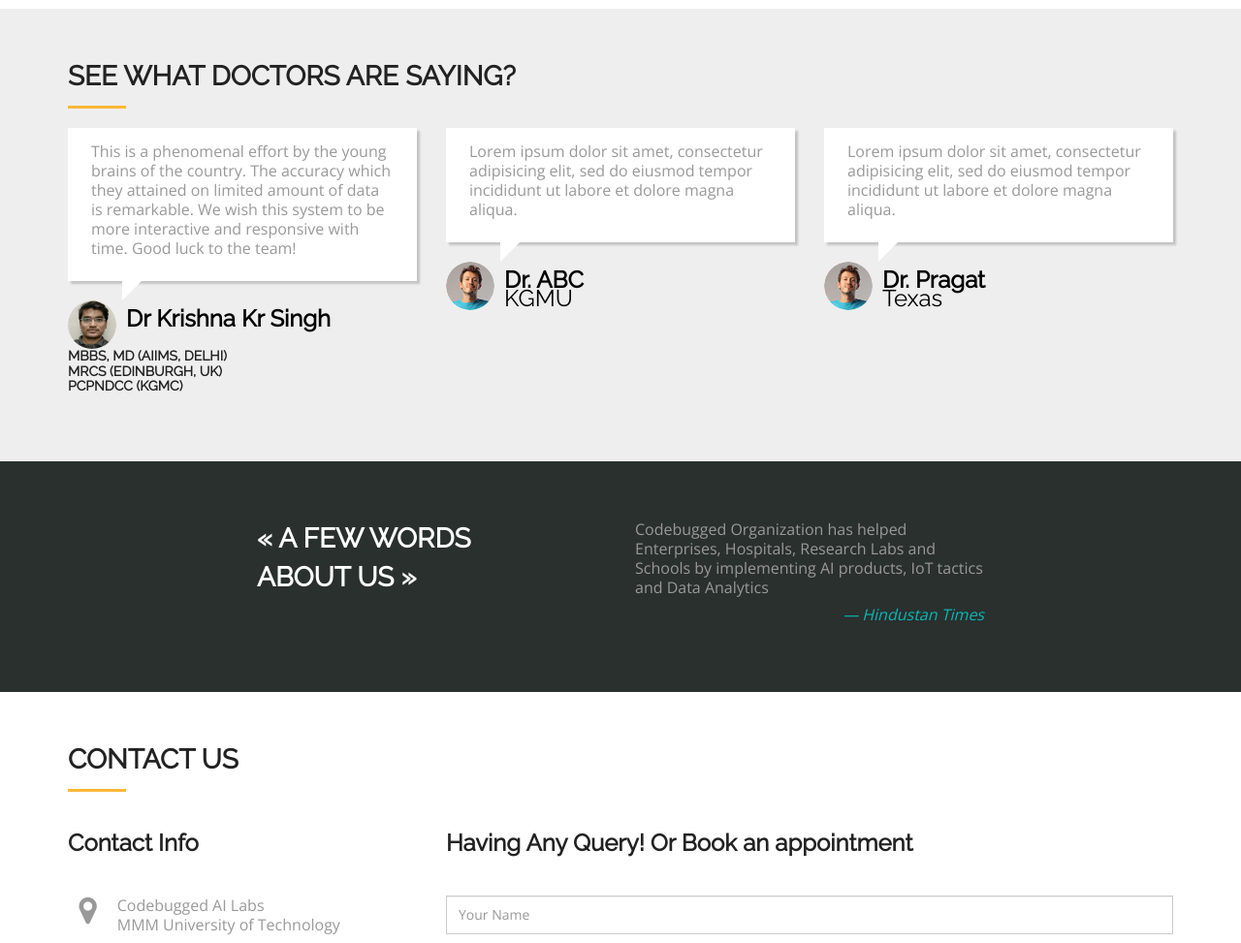
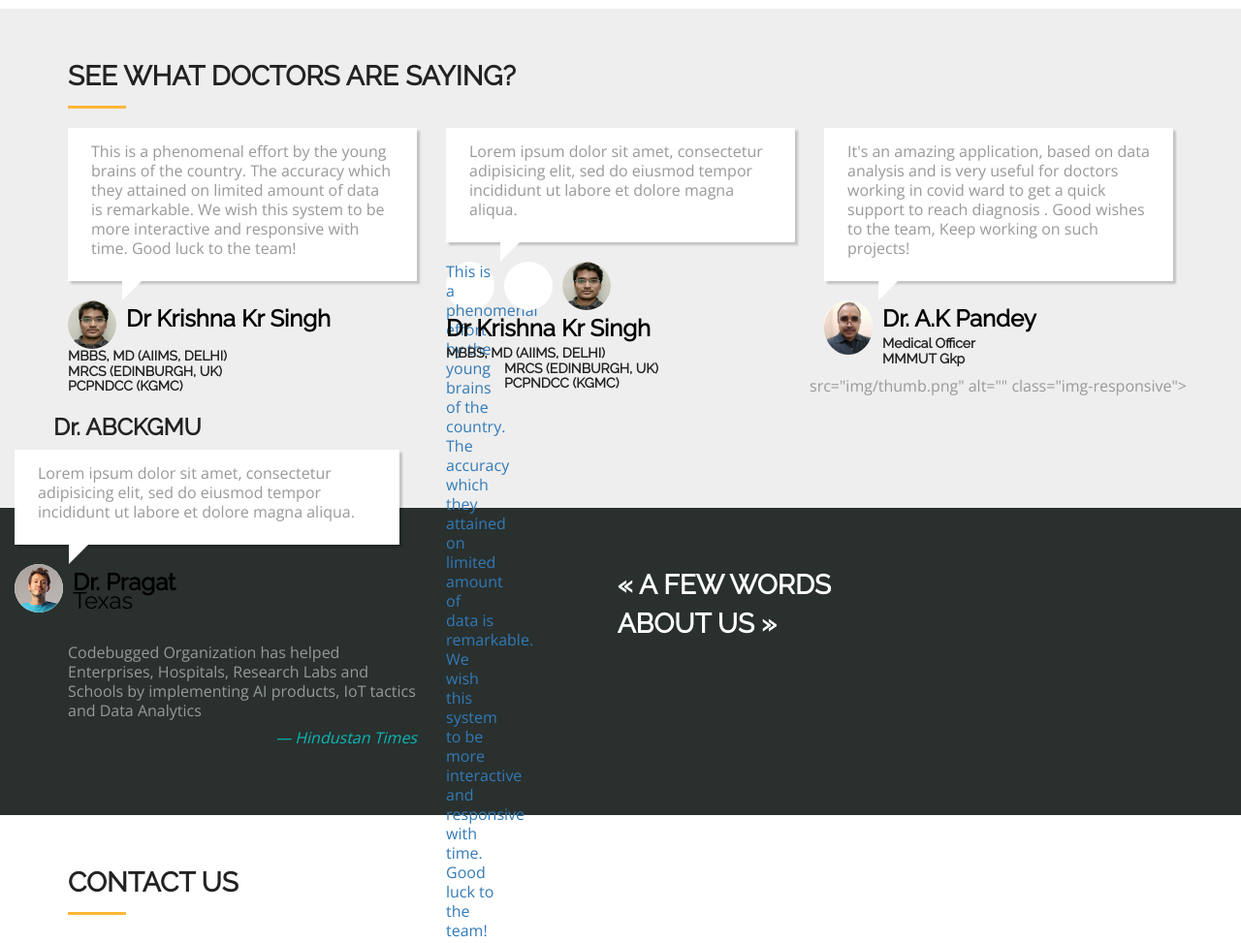
Before and after one commit to Codebugged-Research/Covidplus, a website: page index.html in a window 1280 px wide. Shown: the part 3220-4193 px from the top of the page at 97% size. Drawn offline with nearby package versions, Linux system fonts and the light colour scheme; a web font is replaced by a local one.

Commit message:
Update index.html

```diff
--- a/index.html
+++ b/index.html
@@ -210,7 +210,30 @@ PCPNDCC (KGMC)</span></h5>
           </div>
           <div class="testi-info">
             <!-- User Image -->
-            <a href="#"><img src="img/thumb.png" alt="" class="img-responsive"></a>
+            <a href="#"><img<!-- Paragraph -->
+            <p>This is a phenomenal effort by the young brains of the country. The accuracy which they attained on limited amount of data is remarkable. We wish this system to be more interactive and responsive with time. Good luck to the team!</p>
+          </div>
+          <div class="testi-info">
+            <!-- User Image -->
+            <a href="#"><img src="img/dr2.jpeg" alt="" class="img-responsive"></a>
+            <!-- User Name -->
+            <h3>Dr Krishna Kr Singh</h3><h5 style="margin-top: -3px;"><span>MBBS, MD (AIIMS, DELHI)</span></h5>
+<h5 style="padding-left: 60px;margin-top: -10px;">MRCS (EDINBURGH, UK)</h5>
+<h5 style="padding-left: 60px;margin-top: -10px;">PCPNDCC (KGMC)</h5>
+          </div>
+        </div>
+        <div class="col-md-4 col-sm-4">
+          <div class="testi-details">
+            <!-- Paragraph -->
+            <p>It's an amazing application, based on data analysis and is very useful for doctors working in covid ward to get a quick support to reach diagnosis . Good wishes to the team, Keep working on such projects!</p>
+          </div>
+          <div class="testi-info">
+            <!-- User Image -->
+            <a href="#"><img src="img/drs4.jpeg" alt="" class="img-responsive"></a>
+            <!-- User Name -->
+            <h3>Dr. A.K Pandey</h3><h5 style="margin-top: -3px;"><span>Medical Officer</span></h5><h5 style="padding-left: 60px;margin-top: -10px;"> MMMUT Gkp</h5>
+          </div>
+        </div> src="img/thumb.png" alt="" class="img-responsive"></a>
             <!-- User Name -->
             <h3>Dr. ABC<span>KGMU</span></h3>
           </div>
```
